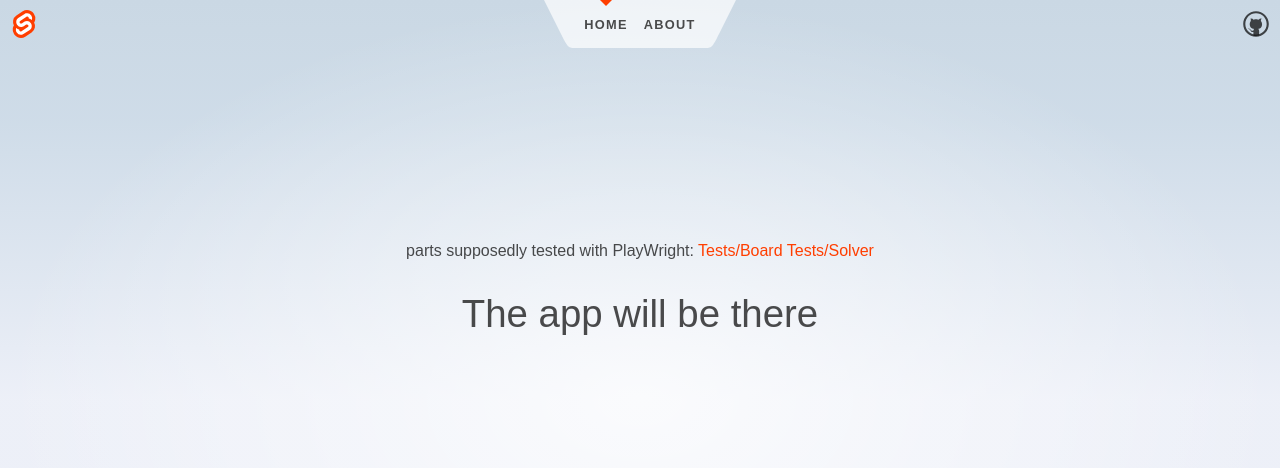
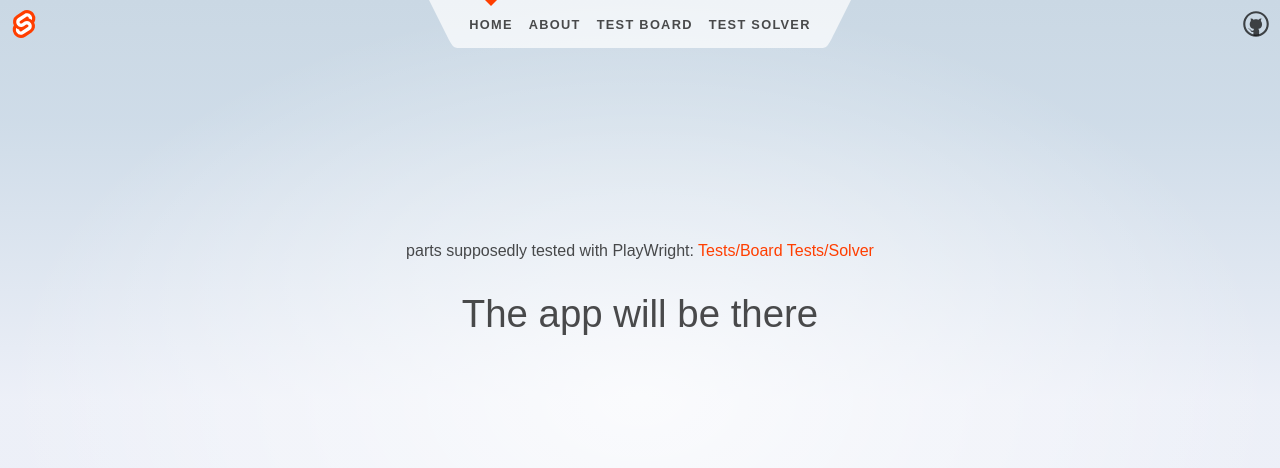
Before and after one commit to cognominal/polyforms, a SvelteKit app: page / in a window 1280 px wide. Shown: the top 468 px of the page. Built offline with nearby package versions, Linux system fonts and the light colour scheme.

Commit message:
make test pages more accesible

```diff
--- a/src/routes/Header.svelte
+++ b/src/routes/Header.svelte
@@ -21,6 +21,12 @@
 			</li>
 			<li aria-current={$page.url.pathname === '/about' ? 'page' : undefined}>
 				<a href="/about">About</a>
+			</li>
+			<li aria-current={$page.url.pathname === '/Tests/Board' ? 'page' : undefined}>
+				<a href="/Tests/Board">test board</a>
+			</li>
+			<li aria-current={$page.url.pathname === '/Tests/Solver' ? 'page' : undefined}>
+				<a href="/Tests/Solver">test solver</a>
 			</li>
 		</ul>
 		<svg viewBox="0 0 2 3" aria-hidden="true">
```
